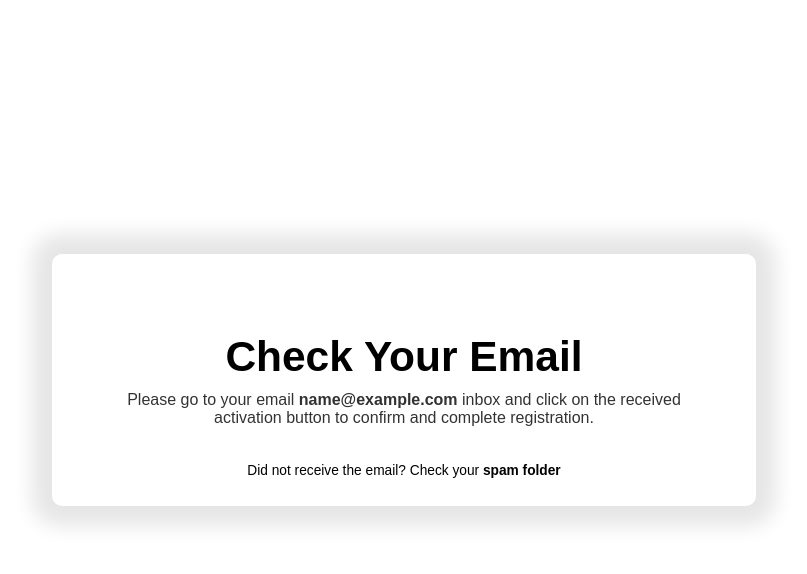
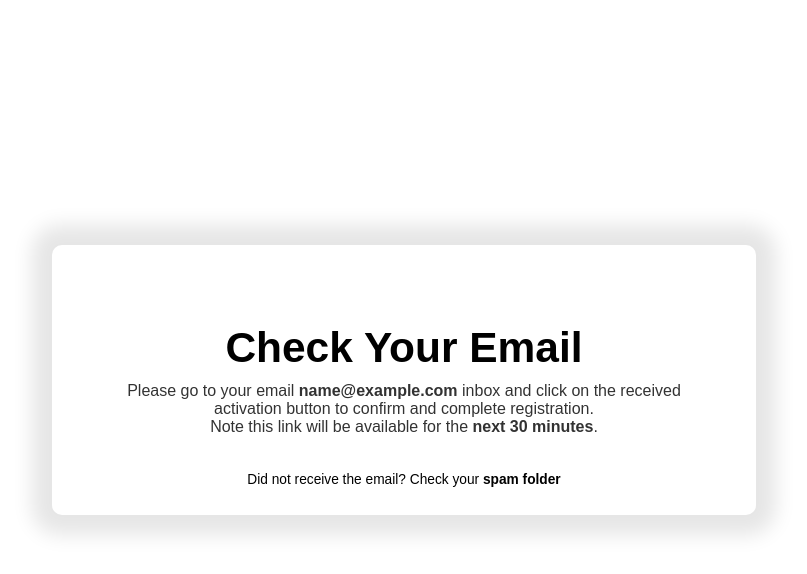
Before and after one commit to JVini98/ceu-parasite-web, a Django app: template parasite_web/users/templates/email-activate.html in a window 1280 px wide. Shown: the top 574 px of the page, without its empty margins (236-1043 px from the left). Run offline with Django 4.2, Linux system fonts and the light colour scheme; the template is opened without the code that fills it: most values are stand-ins (such as "Sample title", 1, 10 or a date in 2020); parts of the project's set-up code (start-up, migrations or seed data) failed here and were passed over.

Commit message:
Info email

```diff
--- a/parasite_web/users/templates/email-activate.html
+++ b/parasite_web/users/templates/email-activate.html
@@ -18,7 +18,8 @@
         <div class="card center spacer">
             <h1 class="title text-center">Check Your Email</h1>
             <div class="mute-paragraph text-center">
-                Please go to your email <b>{{email}}</b> inbox and click on the received activation button to confirm and complete registration.
+                <p>Please go to your email <b>{{email}}</b> inbox and click on the received activation button to confirm and complete registration.</p>
+                <p>Note this link will be available for the <b>next 30 minutes</b>.</p>
             </div>
             <div class="redirect">
                 Did not receive the email? Check your <b>spam folder</b>
```
